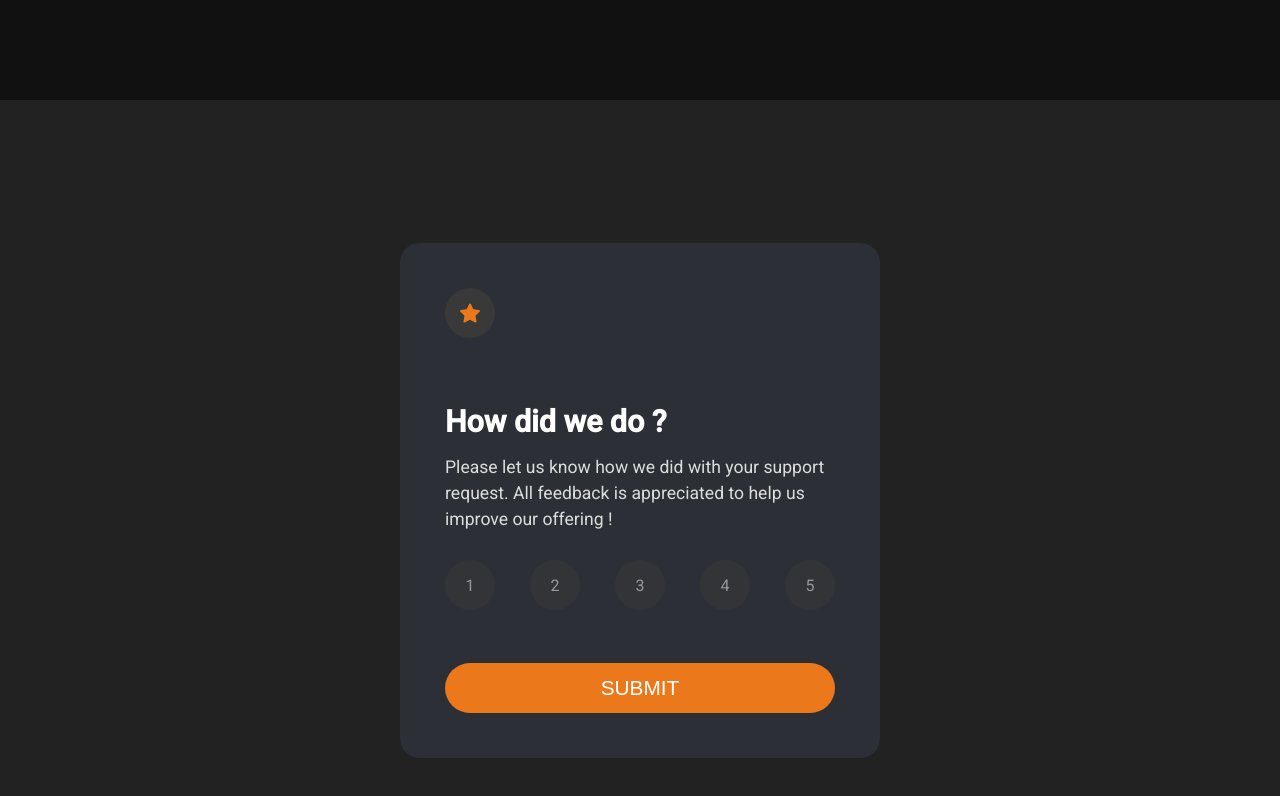
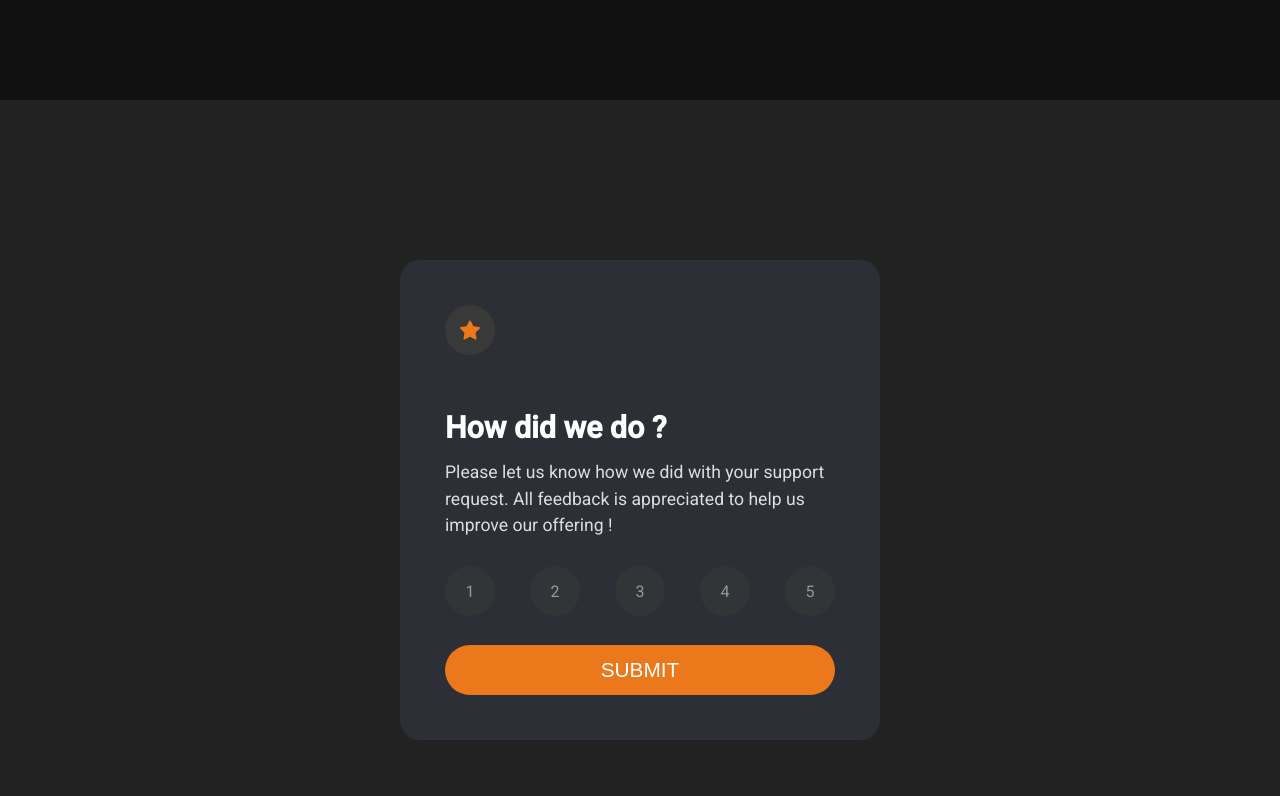
Before and after one commit to OtmanMa/Interactive-rating-component, an Angular app: page / in a window 1280 px wide. Shown: the top 796 px of the page. Built offline with nearby package versions, Linux system fonts and the light colour scheme.

Commit message:
card ui height update

```diff
--- a/package.json
+++ b/package.json
@@ -30,6 +30,7 @@
     "@angular/compiler-cli": "~13.0.0",
     "@types/jasmine": "~3.10.0",
     "@types/node": "^12.11.1",
+    "angular-cli-ghpages": "^1.0.0",
     "jasmine-core": "~3.10.0",
     "karma": "~6.3.0",
     "karma-chrome-launcher": "~3.1.0",
--- a/src/styles.scss
+++ b/src/styles.scss
@@ -15,7 +15,7 @@ body {
   margin: 0;
   width: 88vw;
   max-width: 400px;
-  height: 435px;
+  height: 400px;
 
   border-radius: 20px;
 
```
Also changed, not shown: 1 other file (tests, documents, lock files or other folders).
